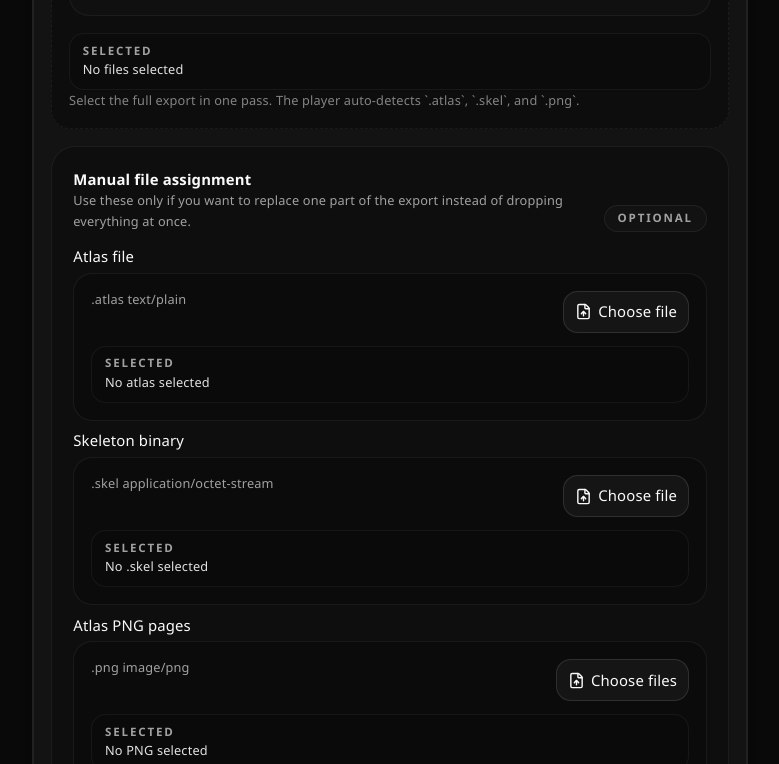
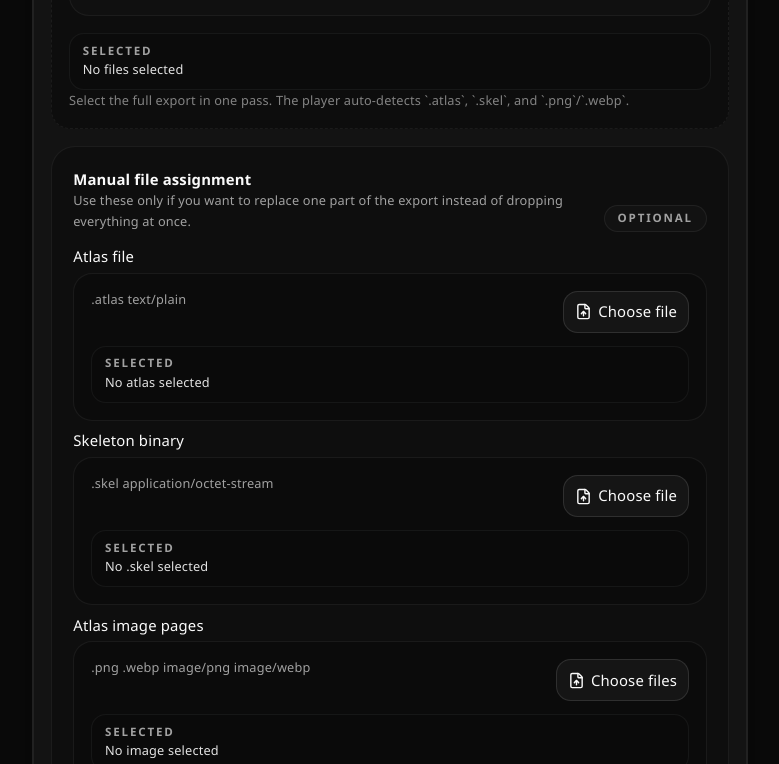
Before and after one commit to vaso991/spine-player, a React (Vite) app: page / in a window 1280 px wide. Shown: the part 436-1200 px from the top of the page, without its empty margins (250-1029 px from the left). Built offline with nearby package versions, Linux system fonts and the light colour scheme.

Commit message:
feat: support .webp images in file inputs and error messages

```diff
--- a/src/App.tsx
+++ b/src/App.tsx
@@ -287,7 +287,7 @@ function classifyFiles(fileList: FileList | File[]) {
       continue;
     }
 
-    if (lowerName.endsWith('.png')) {
+    if (lowerName.endsWith('.png') || lowerName.endsWith('.webp')) {
       images.push(file);
     }
   }
@@ -741,7 +741,7 @@ async function loadScene(
   onPlaybackChange?: (playback: PlaybackInfo) => void,
 ): Promise<LoadedScene> {
   if (!files.atlas || !files.skeleton || files.images.length === 0) {
-    throw new Error('Select an .atlas, a .skel skeleton, and at least one .png image.');
+    throw new Error('Select an .atlas, a .skel skeleton, and at least one .png or .webp image.');
   }
 
   const tempUrls: string[] = [];
@@ -776,7 +776,7 @@ async function loadScene(
       for (const pageName of atlasPageNames) {
         if (!pageTextures[pageName]) {
           throw new Error(
-            `Missing PNG for atlas page "${pageName}". Upload the exact image referenced by the atlas.`,
+            `Missing image for atlas page "${pageName}". Upload the exact .png or .webp referenced by the atlas.`,
           );
         }
       }
--- a/src/components/spine-player/code-preview-dialog.tsx
+++ b/src/components/spine-player/code-preview-dialog.tsx
@@ -258,7 +258,7 @@ export function CodePreviewDialog({
 
             <div className="rounded-[24px] border border-border/60 bg-background/40 p-4 text-sm leading-6 text-muted-foreground">
               <p className="font-medium text-foreground">Asset structure</p>
-              <p className="mt-2">Keep the exported `.atlas`, `.skel`, and referenced `.png` pages together.</p>
+              <p className="mt-2">Keep the exported `.atlas`, `.skel`, and referenced `.png`/`.webp` pages together.</p>
               <p className="mt-2">The atlas tells Pixi which texture pages the Spine runtime should bind.</p>
               <p className="mt-2">After loading, use `state.setAnimation()` to start an animation track.</p>
             </div>
--- a/src/components/spine-player/intake-panel.tsx
+++ b/src/components/spine-player/intake-panel.tsx
@@ -46,7 +46,7 @@ export function IntakePanel({
           <FileInputField
             id="all-spine-files"
             label="All Spine files"
-            accept=".atlas,.skel,.png,text/plain,application/octet-stream,image/png"
+            accept=".atlas,.skel,.png,.webp,text/plain,application/octet-stream,image/png,image/webp"
             multiple
             filesLabel={[
               files.atlas?.name,
@@ -55,7 +55,7 @@ export function IntakePanel({
             ]
               .filter(Boolean)
               .join(', ') || 'No files selected'}
-            hint="Select the full export in one pass. The player auto-detects `.atlas`, `.skel`, and `.png`."
+            hint="Select the full export in one pass. The player auto-detects `.atlas`, `.skel`, and `.png`/`.webp`."
             onFilesSelected={onApplyCombinedFiles}
           />
 
@@ -93,14 +93,14 @@ export function IntakePanel({
 
               <FileInputField
                 id="atlas-images"
-                label="Atlas PNG pages"
-                accept=".png,image/png"
+                label="Atlas image pages"
+                accept=".png,.webp,image/png,image/webp"
                 multiple
                 mode="compact"
                 filesLabel={
                   files.images.length > 0
                     ? files.images.map((file) => file.name).join(', ')
-                    : 'No PNG selected'
+                    : 'No image selected'
                 }
                 onFilesSelected={onImagesSelected}
               />
```
